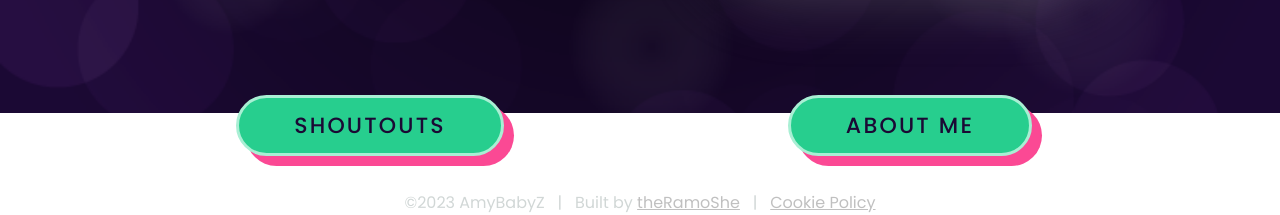
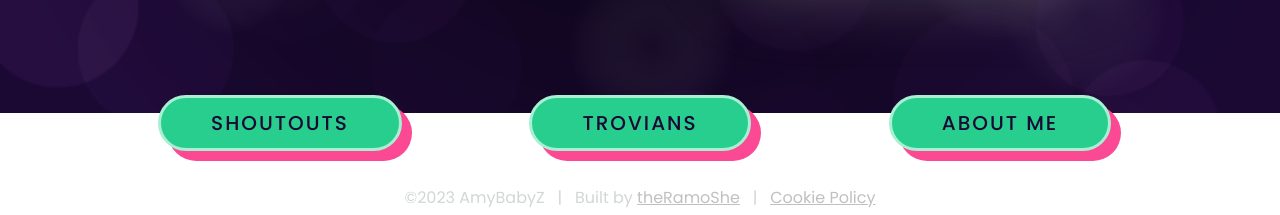
Before and after one commit to ramoshe/AmyBabyZ, an Eleventy site: page src/index.html in a window 1280 px wide. Shown: the part 687-902 px from the top of the page. Built offline with nearby package versions, Linux system fonts and the light colour scheme; Eleventy itself is replaced by a stand-in of ours; files that its build step writes are made by us from their sources; what common-tags would draw is missing.

Commit message:
add Trovians button to home page

```diff
--- a/public/css/button.css
+++ b/public/css/button.css
@@ -7,7 +7,7 @@
   cursor: pointer;
   display: inline-block;
   font-weight: 500;
-  font-size: 22px !important;
+  font-size: 20px !important;
   text-transform: uppercase;
   letter-spacing: .1em;
   padding: .5em 2.5em;
--- a/public/css/index.css
+++ b/public/css/index.css
@@ -42,7 +42,7 @@
     max-width: 400px;
 }
 .btnDiv {
-    width: 40%;
+    width: 30%;
     display: flex;
     justify-content: center;
 }
--- a/src/css/button.css
+++ b/src/css/button.css
@@ -7,7 +7,7 @@
   cursor: pointer;
   display: inline-block;
   font-weight: 500;
-  font-size: 22px !important;
+  font-size: 20px !important;
   text-transform: uppercase;
   letter-spacing: .1em;
   padding: .5em 2.5em;
--- a/src/css/index.css
+++ b/src/css/index.css
@@ -42,7 +42,7 @@
     max-width: 400px;
 }
 .btnDiv {
-    width: 40%;
+    width: 30%;
     display: flex;
     justify-content: center;
 }
--- a/src/index.html
+++ b/src/index.html
@@ -21,6 +21,9 @@ title: Home
     <div id="shoutBtn" class="btnDiv">
         <a href="/shoutouts" class="btn">SHOUTOUTS</a>
     </div>
+    <div id="troviansBtn" class="btnDiv">
+        <a href="https://trovians.com" class="btn">TROVIANS</a>
+    </div>
     <div id="aboutBtn" class="btnDiv">
         <a href="/about" class="btn">ABOUT ME</a>
     </div>
```
Also changed, not shown: public/index.html (+3 -0 lines).
